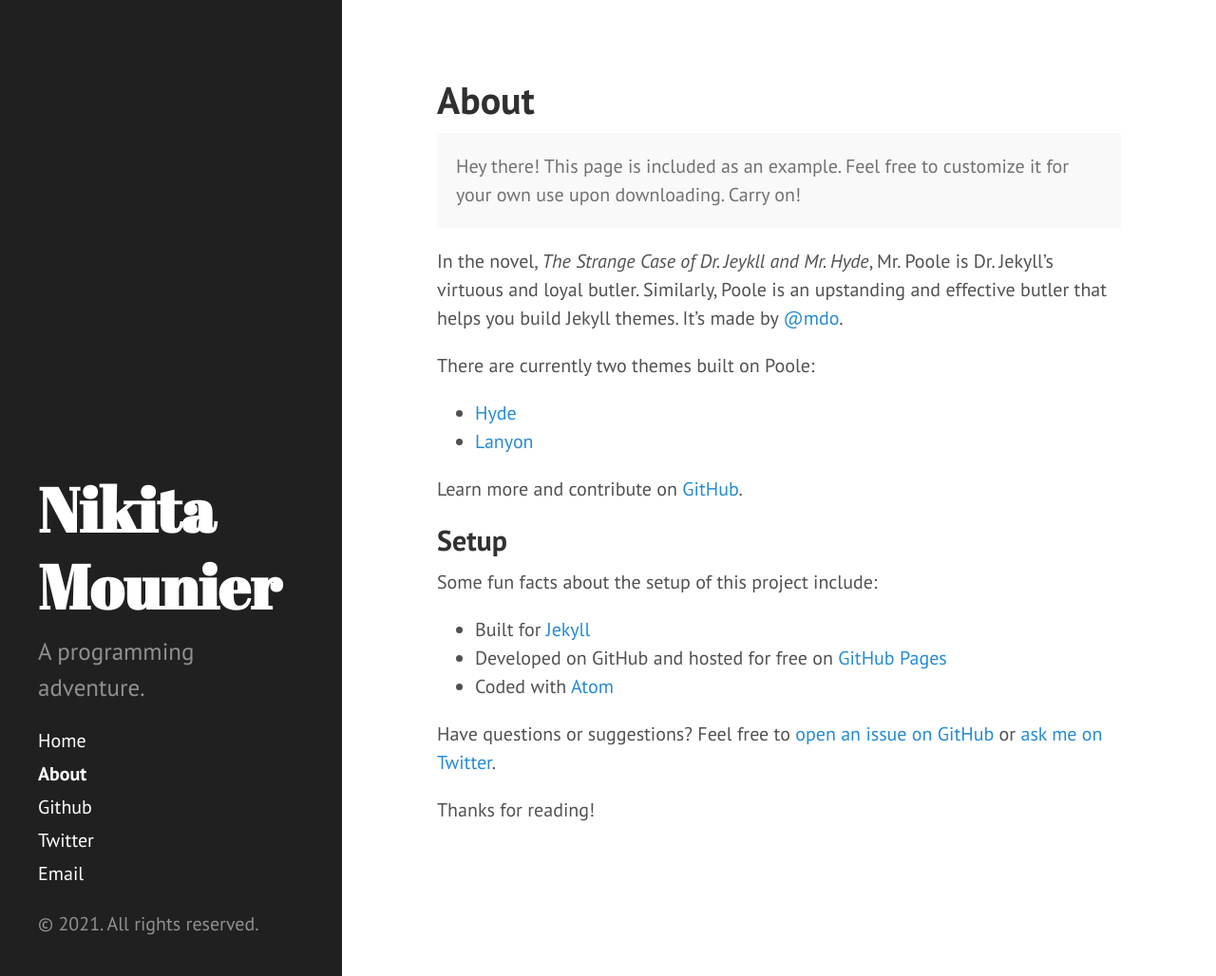
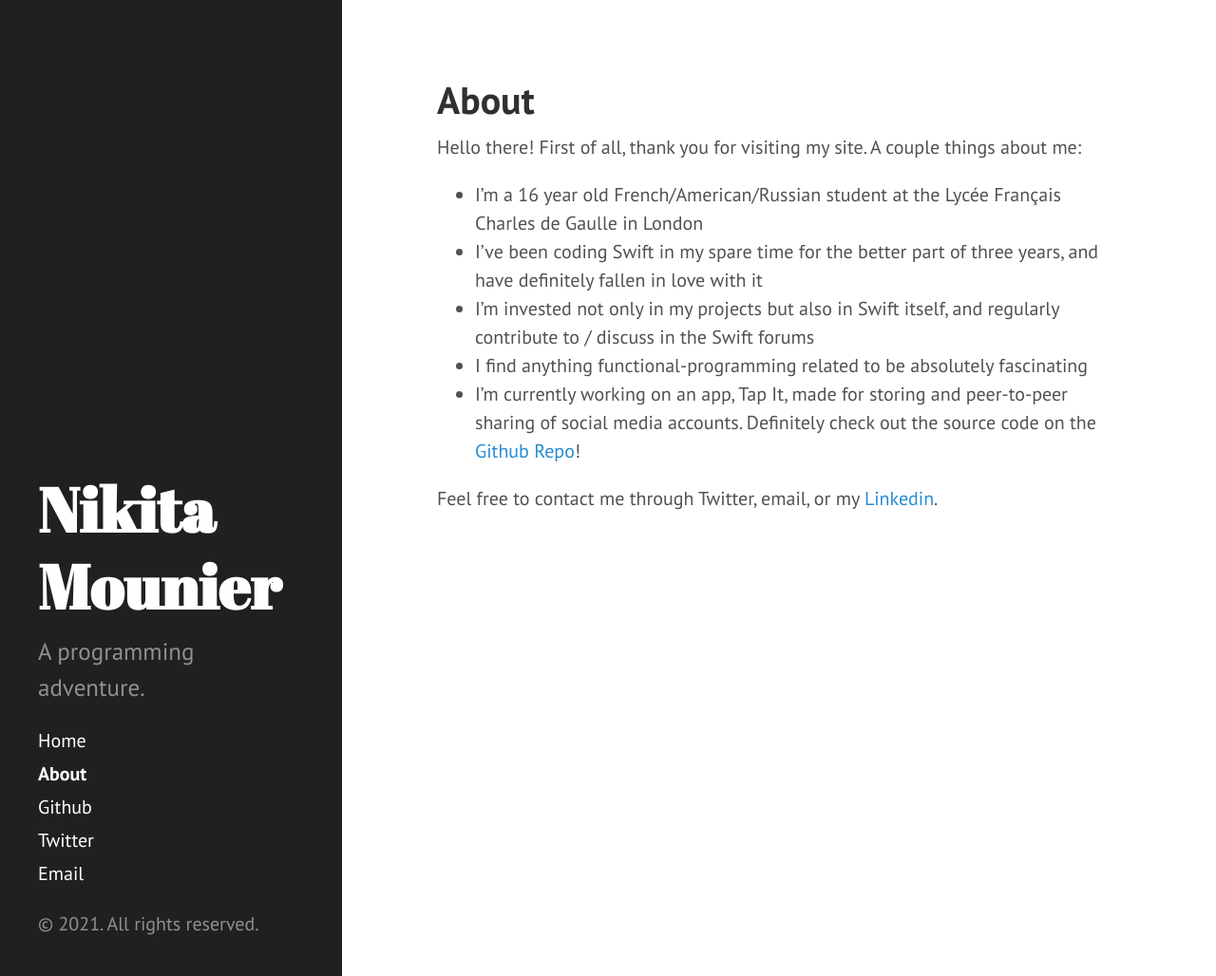
Before and after one commit to nikitamounier/nikitamounier.github.io, a Jekyll site: the page built from about.md, in a window 1280 px wide and 1028 px high. Shown: the whole window at 95% size. Built offline with Jekyll 4.4.1, drawn with Linux system fonts in a browser that asks for light colours.

Commit message:
Update about page

```diff
--- a/about.md
+++ b/about.md
@@ -3,27 +3,12 @@
 title: About
 ---
 
-<p class="message">
-  Hey there! This page is included as an example. Feel free to customize it for your own use upon downloading. Carry on!
-</p>
+Hello there! First of all, thank you for visiting my site. A couple things about me:
 
-In the novel, *The Strange Case of Dr. Jeykll and Mr. Hyde*, Mr. Poole is Dr. Jekyll's virtuous and loyal butler. Similarly, Poole is an upstanding and effective butler that helps you build Jekyll themes. It's made by [@mdo](https://twitter.com/mdo).
+- I’m a 16 year old French/American/Russian student at the Lycée Français Charles de Gaulle in London
+- I’ve been coding Swift in my spare time for the better part of three years, and have definitely fallen in love with it
+- I’m invested not only in my projects but also in Swift itself, and regularly contribute to / discuss in the Swift forums
+- I find anything functional-programming related to be absolutely fascinating
+- I’m currently working on an app, Tap It, made for storing and peer-to-peer sharing of social media accounts. Definitely check out the source code on the [Github Repo]()!
 
-There are currently two themes built on Poole:
-
-* [Hyde](https://hyde.getpoole.com)
-* [Lanyon](https://lanyon.getpoole.com)
-
-Learn more and contribute on [GitHub](https://github.com/poole).
-
-## Setup
-
-Some fun facts about the setup of this project include:
-
-* Built for [Jekyll](https://jekyllrb.com)
-* Developed on GitHub and hosted for free on [GitHub Pages](https://pages.github.com)
-* Coded with [Atom](https://atom.io)
-
-Have questions or suggestions? Feel free to [open an issue on GitHub](https://github.com/poole/issues/new) or [ask me on Twitter](https://twitter.com/mdo).
-
-Thanks for reading!
+Feel free to contact me through Twitter, email, or my [Linkedin](https://uk.linkedin.com/in/nikita-mounier-b80539216).
```
